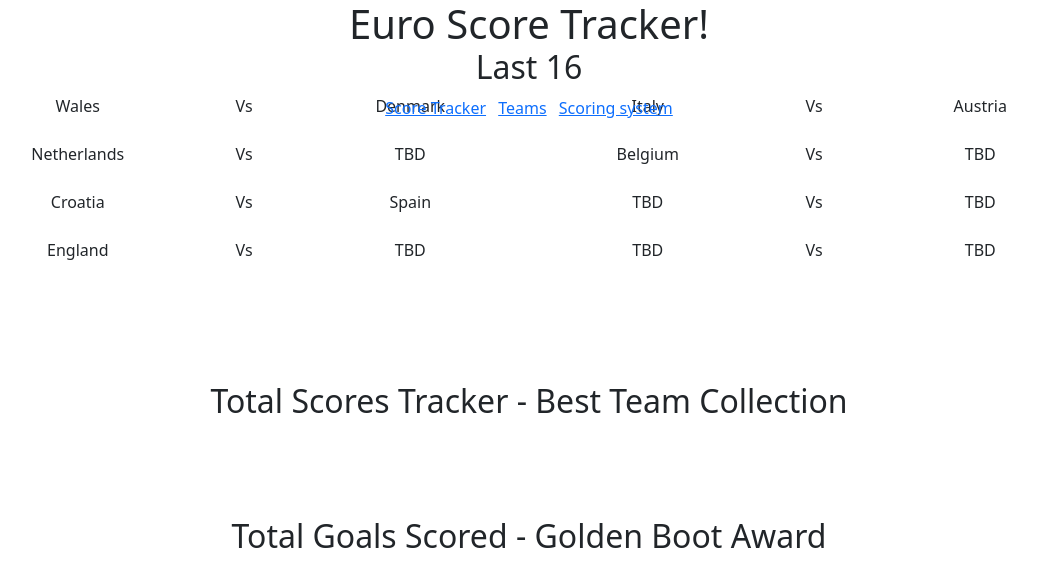
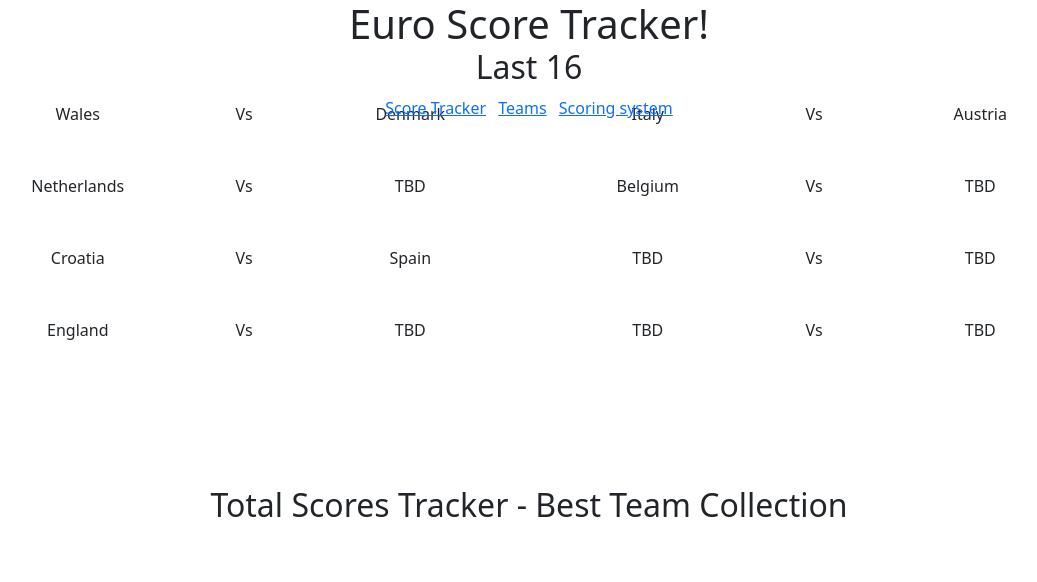
Before and after one commit to cgpalmer/euro_21, a Django app: page / in a window 1280 px wide. Shown: the top 582 px of the page, without its empty margins (111-1148 px from the left). Run offline with Django 3.2, Linux system fonts and the light colour scheme; data that the repository does not hold is empty; some libraries are stand-ins or nearby versions.

Commit message:
Bigger margins.

```diff
--- a/home/templates/home/index.html
+++ b/home/templates/home/index.html
@@ -16,58 +16,58 @@
 
     <div class="container">
         <div class="row my-5 padding_buffer text-center">
-            <h2>Last 16</h2>
+            <h2 class="mb-3">Last 16</h2>
             <div class="col-12 col-lg-6">
-                <div class="row  mb-4">
+                <div class="row  mb-5">
                     <div class="col-5">Wales</div>
                     <div class="col-2">Vs</div>
                     <div class="col-5">Denmark</div>
                 </div>
             </div>
             <div class="col-12 col-lg-6">
-                <div class="row mb-4 ">
+                <div class="row mb-5">
                     <div class="col-5">Italy</div>
                     <div class="col-2">Vs</div>
                     <div class="col-5">Austria</div>
                 </div>
             </div>
             <div class="col-12 col-lg-6">
-                <div class="row mb-4">
+                <div class="row mb-5">
                     <div class="col-5">Netherlands</div>
                     <div class="col-2">Vs</div>
                     <div class="col-5">TBD</div>
                 </div>
             </div>
             <div class="col-12 col-lg-6">
-                <div class="row mb-4">
+                <div class="row mb-5">
                     <div class="col-5">Belgium</div>
                     <div class="col-2">Vs</div>
                     <div class="col-5">TBD</div>
                 </div>
             </div>
             <div class="col-12 col-lg-6">
-                <div class="row mb-4">
+                <div class="row mb-5">
                     <div class="col-5">Croatia</div>
                     <div class="col-2">Vs</div>
                     <div class="col-5">Spain</div>
                 </div>
             </div>
             <div class="col-12 col-lg-6">
-                <div class="row mb-4">
+                <div class="row mb-5">
                     <div class="col-5">TBD</div>
                     <div class="col-2">Vs</div>
                     <div class="col-5">TBD</div>
                 </div>
             </div>
             <div class="col-12 col-lg-6">
-                <div class="row mb-4">
+                <div class="row mb-5">
                     <div class="col-5">England</div>
                     <div class="col-2">Vs</div>
                     <div class="col-5">TBD</div>
                 </div>
             </div>
             <div class="col-12 col-lg-6">
-                <div class="row mb-4">
+                <div class="row mb-5">
                     <div class="col-5">TBD</div>
                     <div class="col-2">Vs</div>
                     <div class="col-5">TBD</div>
```
